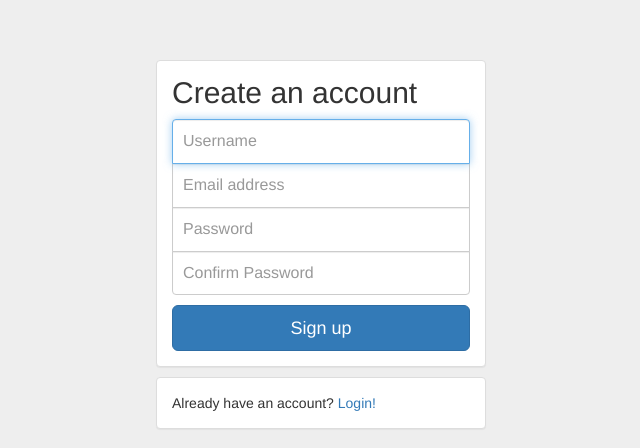
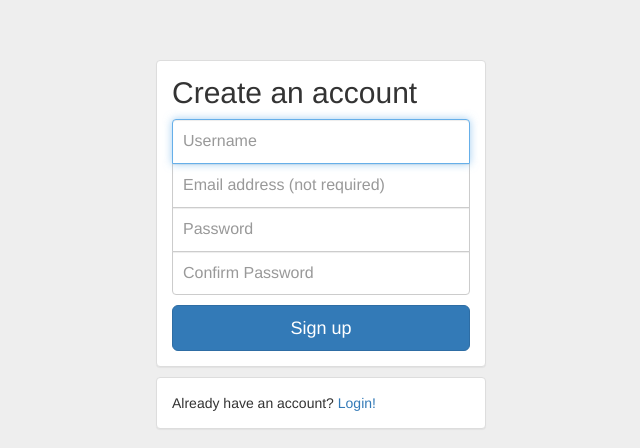
Before and after one commit to alexfaria/gingerllama, a Flask app: page /signup in a window 1280 px wide. Shown: the top 448 px of the page, without its empty margins (319-959 px from the left). Run offline with Flask 2, Linux system fonts and the light colour scheme; parts of the project's set-up code (start-up, migrations or seed data) failed here and were passed over; some libraries are stand-ins or nearby versions.

Commit message:
added 'not required' label for email on signup page

```diff
--- a/templates/signup.html
+++ b/templates/signup.html
@@ -22,7 +22,7 @@
             <label for="inputUsername" class="sr-only">Username</label>
             <input name="username" type="text" id="inputUsername" class="form-control" placeholder="Username" required autofocus maxlength="80">
             <label for="inputEmail" class="sr-only">Email address</label>
-            <input name="email" type="email" id="inputEmail" class="form-control" placeholder="Email address" maxlength="120">
+            <input name="email" type="email" id="inputEmail" class="form-control" placeholder="Email address (not required)" maxlength="120">
             <label for="inputPassword" class="sr-only">Password</label>
             <input name="password" type="password" id="inputPassword" class="form-control" placeholder="Password" required>
             </span>
```
